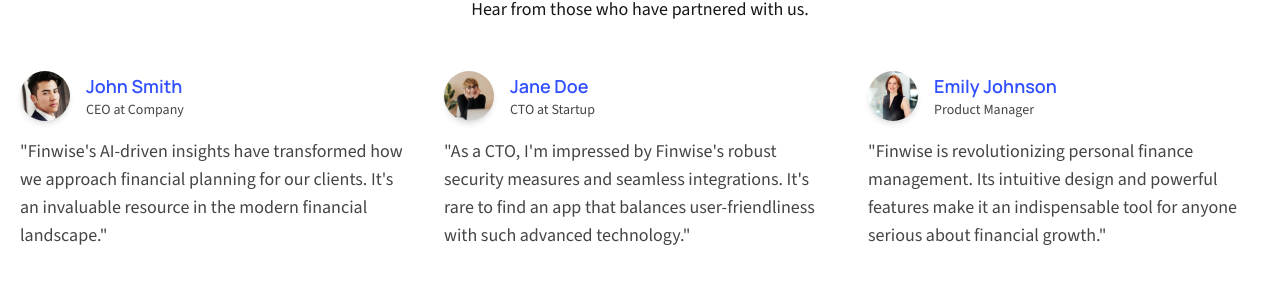
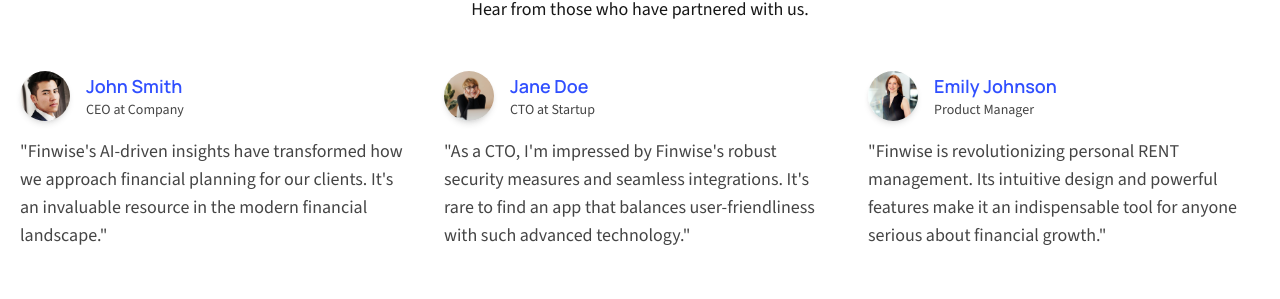
Before and after one commit to ProyectoTelecomunicacionesUEM/2025_Equipo_Amarillo, a Next.js app: page / in a window 1280 px wide. Shown: the part 4852-5151 px from the top of the page. Built offline with nearby package versions, Linux system fonts and the light colour scheme.

Commit message:
test
Commit test Alex

```diff
--- a/src/data/testimonials.ts
+++ b/src/data/testimonials.ts
@@ -17,7 +17,7 @@ export const testimonials: ITestimonial[] = [
     {
         name: 'Emily Johnson',
         role: 'Product Manager',
-        message: `${siteDetails.siteName} is revolutionizing personal finance management. Its intuitive design and powerful features make it an indispensable tool for anyone serious about financial growth.`,
+        message: `${siteDetails.siteName} is revolutionizing personal RENT management. Its intuitive design and powerful features make it an indispensable tool for anyone serious about financial growth.`,
         avatar: '/images/testimonial-3.webp',
     },
 ];
```
